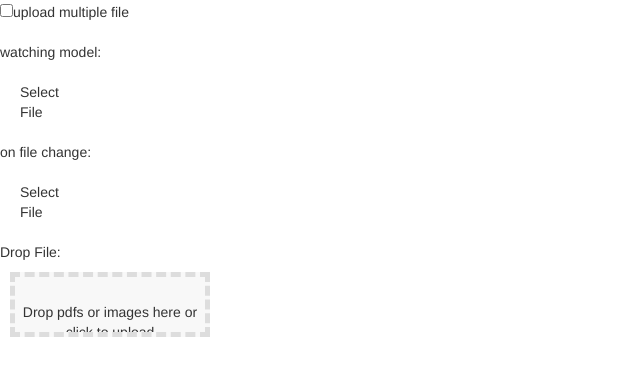
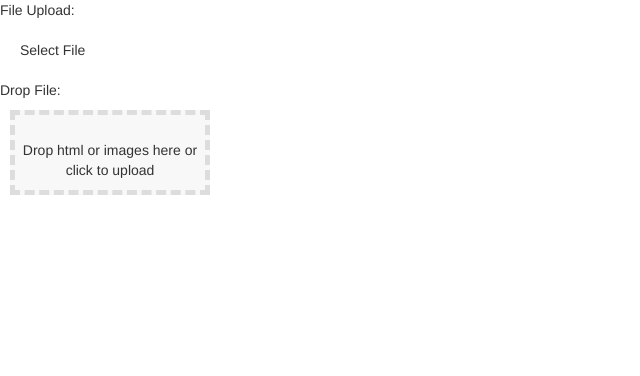
Before and after one commit to Lukas238/html-validator, a website: page public/index.html in a window 1280 px wide. Shown: the whole page, without its empty margins (0-640 px from the left). Drawn offline with nearby package versions, Linux system fonts and the light colour scheme.

Commit message:
View - file upload

```diff
--- a/public/css/file-upload.css
+++ b/public/css/file-upload.css
@@ -5,13 +5,13 @@
     /* Safari and Chrome */
     padding: 10px;
     margin: 10px;
-    width: 70px;
+    width: 100px;
 }
 .drop-box {
     background: #F8F8F8;
     border: 5px dashed #DDD;
     width: 200px;
-    height: 65px;
+    height: 85px;
     text-align: center;
     padding-top: 25px;
     margin: 10px;
--- a/public/index.html
+++ b/public/index.html
@@ -13,14 +13,13 @@
 
     <div>
 
-        <input type="checkbox" ng-model="multiple">upload multiple file</br>
-        </br>
-        watching model:
-        <div class="button" ng-file-select ng-model="files" ng-multiple="multiple">Select File</div>
-        on file change:
-        <div class="button" ng-file-select ng-file-change="upload($files)" ng-multiple="multiple">Select File</div>
+
+        File Upload:
+        <div class="button" ng-file-select ng-model="files" accept=".html"                                ng-multiple="false" ng-accept="'*.html'" ng-multiple="false">Select File</div>
+
+
         Drop File:
-        <div ng-file-drop ng-file-select ng-model="files" class="drop-box" drag-over-class="dragover" ng-multiple="true" allow-dir="true" accept="image/*,application/pdf">Drop pdfs or images here or click to upload</div>
+        <div ng-file-drop ng-file-select ng-model="files" class="drop-box" drag-over-class="dragover" ng-multiple="false" allow-dir="true" accept=".html" ng-accept="'*.html'">Drop html or images here or click to upload</div>
         <div ng-no-file-drop>File Drag/Drop is not supported for this browser</div>
         <ul>
             <li ng-repeat="f in files" style="font:smaller">{{f.name}}</li>
```
